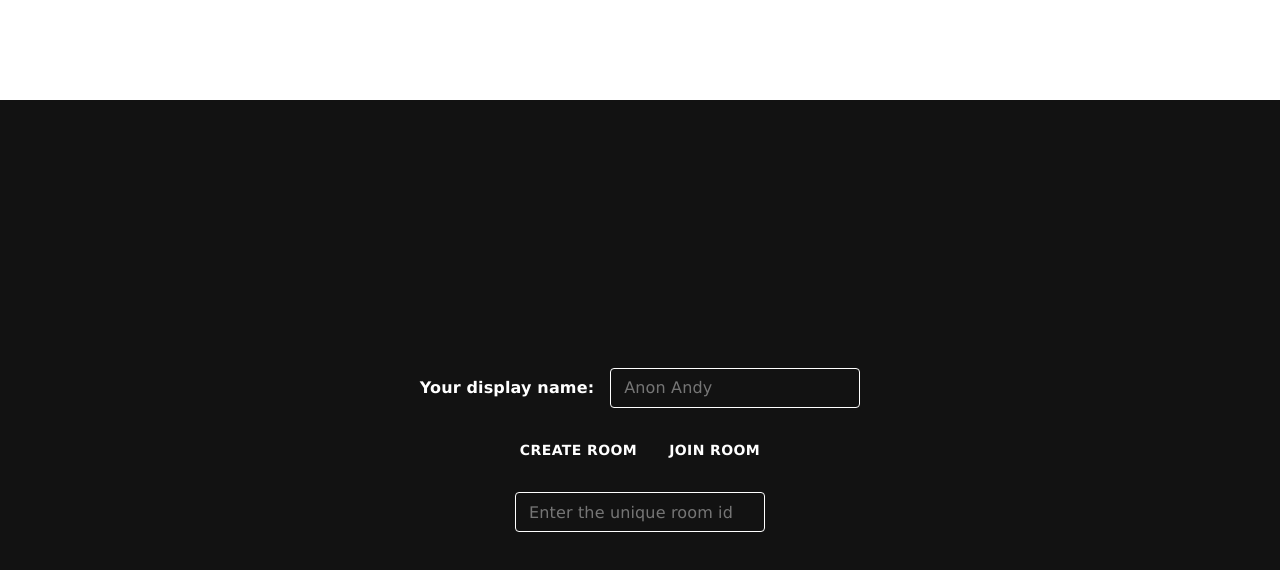
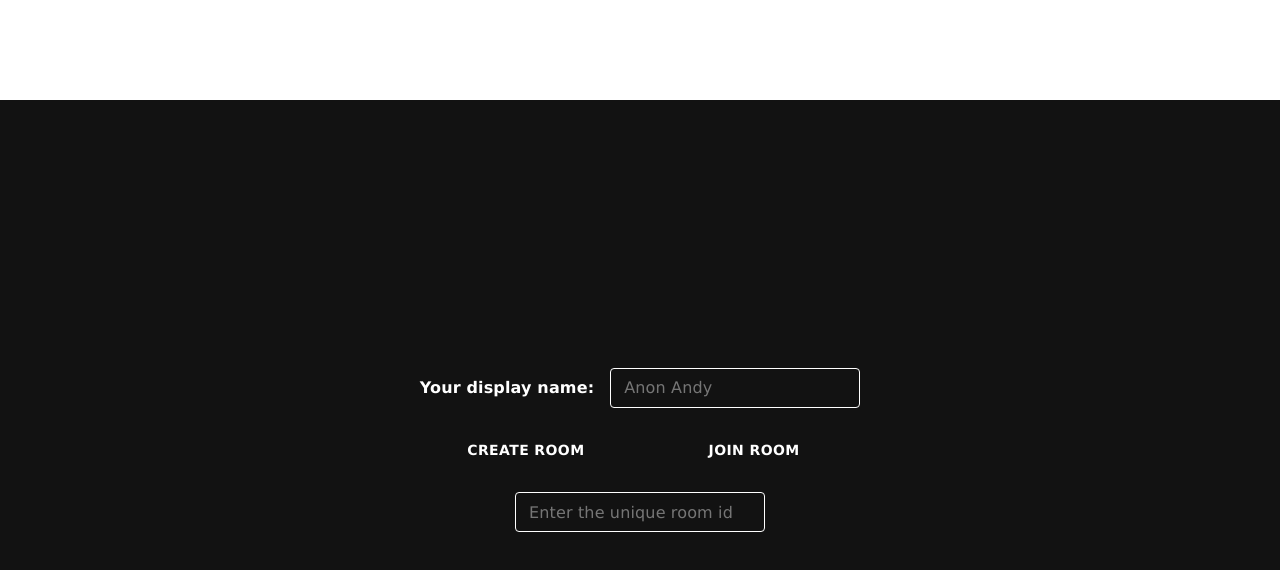
Before and after one commit to songFanAccount/gamebox, a React (Create React App) app in the folder client/: page / in a window 1280 px wide. Shown: the top 570 px of the page. Built offline with nearby package versions, Linux system fonts and the light colour scheme; no server answers.

Commit message:
Button style

```diff
--- a/client/src/Home.jsx
+++ b/client/src/Home.jsx
@@ -30,6 +30,9 @@ export default function Home() {
                 top: 100,
                 left: 0,
                 backgroundColor: '#121212',
+                display: 'flex',
+                justifyContent: 'center',
+                alignItems: 'center'
             }}
         >
             <Stack
@@ -38,21 +41,24 @@ export default function Home() {
                 alignItems="center"
                 rowGap={3}
                 sx={{
-                    height: 1
+                    height: 1,
+                    width: 'fit-content'
                 }}
             >
                 <Stack direction="row" columnGap={2} alignItems="center">
                     <GBText text="Your display name:"/>
                     <GBTextInput value={userName} onChange={setUserName} placeholder="Anon Andy"/>
                 </Stack>
-                <Stack direction="row" columnGap={2}>
+                <Stack direction="row" columnGap={2} width={1}>
                     <GBButton
                         onClick={createAndJoinRoom}
+                        width={0.5}
                     >
                         Create Room
                     </GBButton>
                     <GBButton
                         onClick={joinRoom}
+                        width={0.5}
                     >
                         Join Room
                     </GBButton>
--- a/client/src/components/generalComponents.jsx
+++ b/client/src/components/generalComponents.jsx
@@ -50,7 +50,7 @@ export function GBTextInput({value, onChange, variant="outlined", width=250, pla
         />
     )
 }
-export function GBButton({onClick, children, color='#FFFFFF'}) {
+export function GBButton({onClick, children, color='#FFFFFF', width='fit-content'}) {
     return (
         <Button
             onClick={onClick}
@@ -58,7 +58,8 @@ export function GBButton({onClick, children, color='#FFFFFF'}) {
                 m: 0,
                 color: color,
                 fontFamily: 'Verdana',
-                fontWeight: 'bold'
+                fontWeight: 'bold',
+                width: width
             }}
         >
             {children}
```
